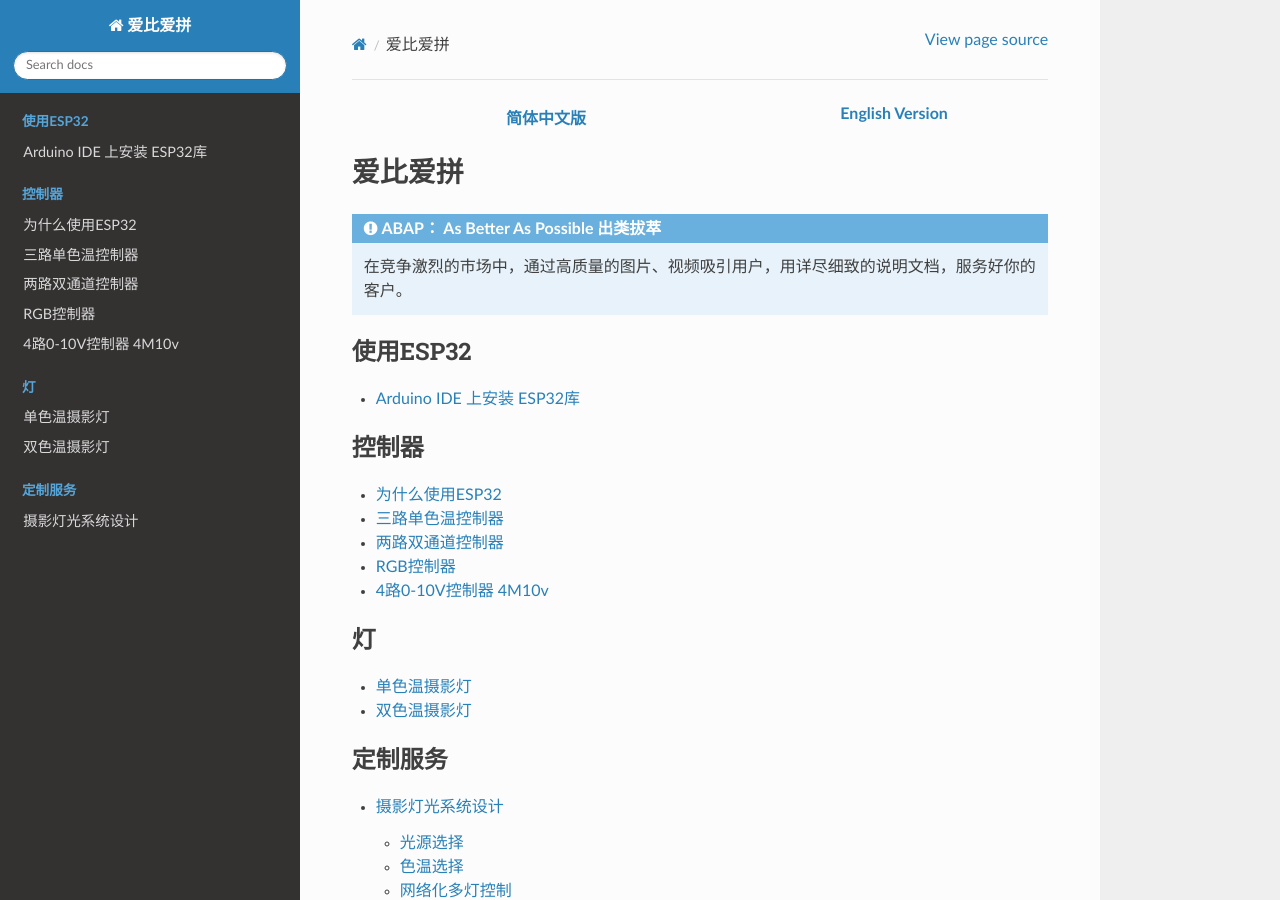
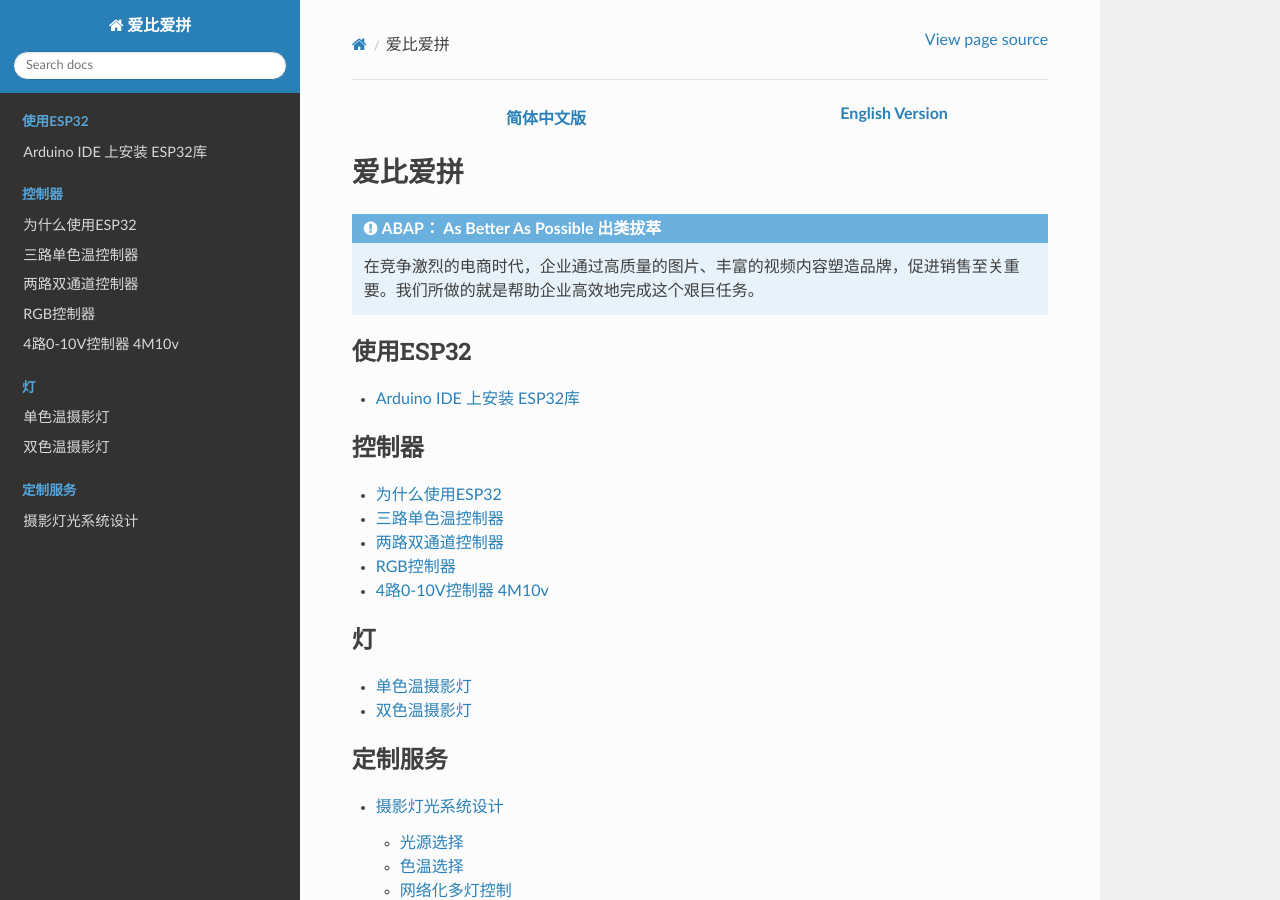
Before and after one commit to paultang/abapweb, a Sphinx documentation site: the page built from source/index.rst, in a window 1280 px wide and 900 px high. Built offline with Sphinx 7.4.7 and the Read the Docs theme 2.0.0, drawn with Linux system fonts in a browser that asks for light colours.

Commit message:
Update index.rst

```diff
--- a/source/index.rst
+++ b/source/index.rst
@@ -24,7 +24,7 @@
 
 .. admonition:: ABAP： As Better As Possible 出类拔萃
 
-    在竞争激烈的市场中，通过高质量的图片、视频吸引用户，用详尽细致的说明文档，服务好你的客户。
+    在竞争激烈的电商时代，企业通过高质量的图片、丰富的视频内容塑造品牌，促进销售至关重要。我们所做的就是帮助企业高效地完成这个艰巨任务。
 .. toctree::
    :maxdepth: 2
    :caption: 使用ESP32
```
